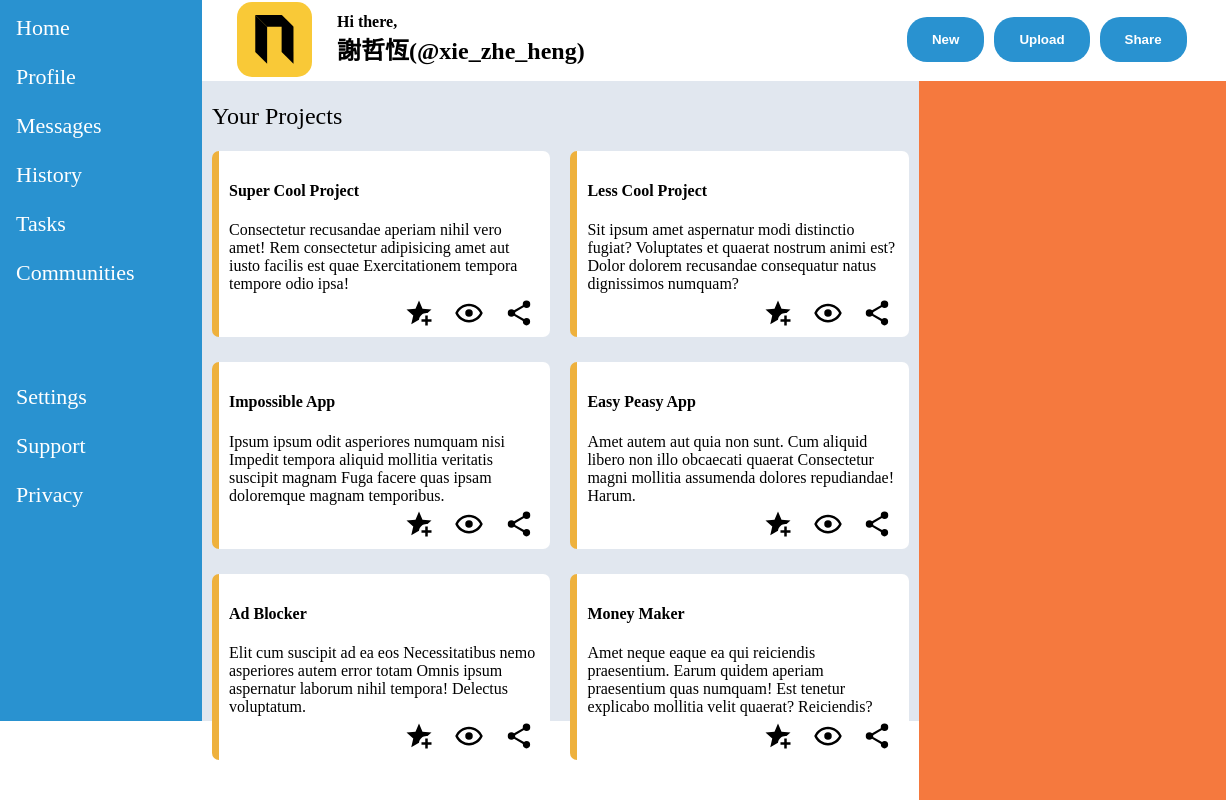
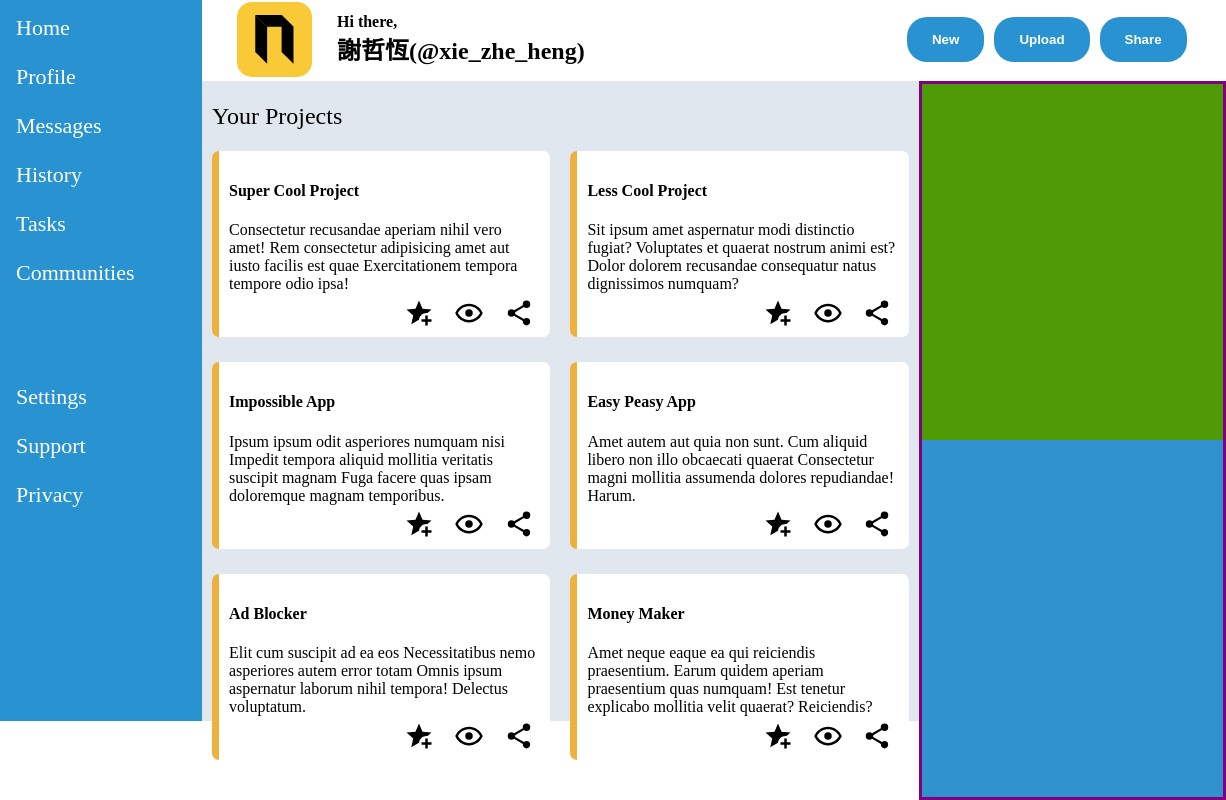
Before and after one commit to elementtest/odin-recipes, a plain HTML site: page dashboard-grid-project/index.html in a window 1280 px wide. Shown: the part 79-879 px from the top of the page, 54-1280 px from the left. Drawn offline with Linux system fonts and the light colour scheme.

Commit message:
grid areas for right area of bottom

```diff
--- a/dashboard-grid-project/index.html
+++ b/dashboard-grid-project/index.html
@@ -304,7 +304,10 @@
         </div>
         <!-- /projects -->
         <!-- ANNOUNCEMENTS TRENDING -->
-        <div class="announcements-trending"></div>
+        <div class="announcements-trending">
+          <div class="announcements"></div>
+          <div class="trending"></div>
+        </div>
         <!-- /announcements trending -->
       </div>
     </div>
--- a/dashboard-grid-project/style.css
+++ b/dashboard-grid-project/style.css
@@ -282,3 +282,19 @@ nav ul li:nth-child(6) {
   right: 5%;
   bottom: 5%;
 }
+
+.announcements-trending {
+  border: 3px solid purple;
+  display: grid;
+  grid-template-areas: "announcements" "trending";
+}
+
+.announcements {
+  background-color: #4e9a06;
+  grid-area: announcements;
+}
+
+.trending {
+  background-color: #3193ce;
+  grid-area: trending;
+}
```
